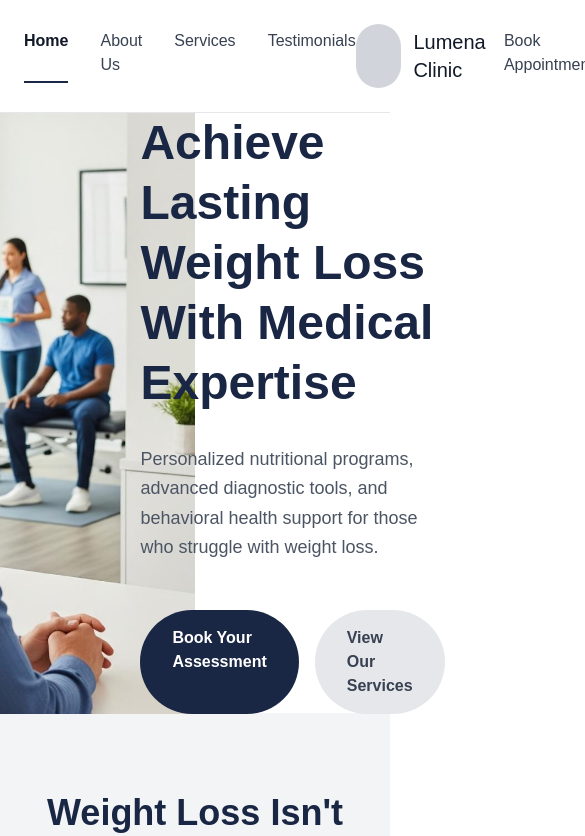
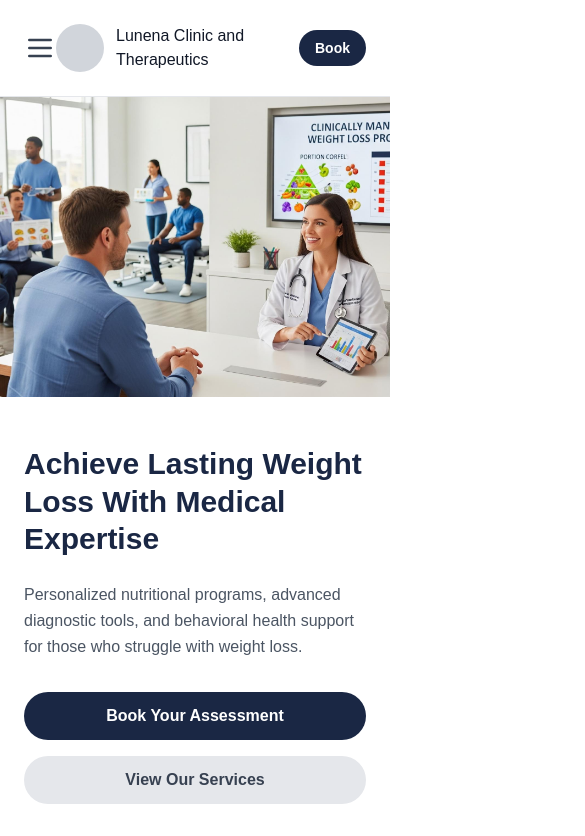
Before and after one commit to JulianApa123/weightLossCenter, a Next.js app: page / in a window 390 px wide. Shown: the top 836 px of the page, 585 px wide, since content can reach past the window. Built offline with nearby package versions, Linux system fonts and the light colour scheme.

Commit message:
Added mobile responsiveness to homepage.

```diff
--- a/app/about/page.tsx
+++ b/app/about/page.tsx
@@ -25,7 +25,7 @@ export default function AboutUs() {
             {/* Center Logo */}
             <Link href="/" className="flex items-center space-x-3">
               <div className="w-16 h-16 bg-gray-300 rounded-full"></div>
-              <span className="text-xl font-medium text-gray-900">Lumena Clinic</span>
+              <span className="text-xl font-medium text-gray-900">Lunena Clinic and Therapeutics</span>
             </Link>
 
             {/* Right Menu Items */}
@@ -41,7 +41,7 @@ export default function AboutUs() {
       <section className="bg-gradient-to-br from-blue-50 to-gray-50 py-20">
         <div className="container mx-auto px-6 text-center animate-fade-in">
           <h1 className="text-5xl font-bold text-[#1a2744] mb-6">
-            About Lumena Clinic
+            About Lunena Clinic and Therapeutics
           </h1>
           <p className="text-xl text-gray-600 max-w-3xl mx-auto">
             Expert medical weight loss care dedicated to your long-term success
@@ -362,7 +362,7 @@ export default function AboutUs() {
             <div>
               <div className="flex items-center space-x-3 mb-4">
                 <div className="w-12 h-12 bg-white rounded-full"></div>
-                <span className="text-xl font-semibold">Lumena Clinic</span>
+                <span className="text-xl font-semibold">Lunena Clinic and Therapeutics</span>
               </div>
               <p className="text-gray-300 text-sm leading-relaxed">
                 Expert medical weight loss solutions for lasting results. Transform your health with our personalized care.
@@ -423,7 +423,7 @@ export default function AboutUs() {
           <div className="border-t border-gray-600 pt-8">
             <div className="flex flex-col md:flex-row justify-between items-center gap-4">
               <p className="text-gray-400 text-sm">
-                © 2025 Lumena Clinic Inc. All rights reserved.
+                © 2025 Lunena Clinic and Therapeutics Inc. All rights reserved.
               </p>
               <div className="flex gap-6 text-gray-400 text-sm">
                 <a href="#" className="hover:text-white transition">Privacy Policy</a>
--- a/app/appointments/page.tsx
+++ b/app/appointments/page.tsx
@@ -50,7 +50,7 @@ export default function Appointments() {
             {/* Center Logo */}
             <Link href="/" className="flex items-center space-x-3">
               <div className="w-16 h-16 bg-gray-300 rounded-full"></div>
-              <span className="text-xl font-medium text-gray-900">Lumena Clinic</span>
+              <span className="text-xl font-medium text-gray-900">Lunena Clinic and Therapeutics</span>
             </Link>
 
             {/* Right Menu Items */}
@@ -346,7 +346,7 @@ export default function Appointments() {
                 allowFullScreen
                 loading="lazy"
                 referrerPolicy="no-referrer-when-downgrade"
-                title="Lumena Clinic Location"
+                title="Lunena Clinic and Therapeutics Location"
               ></iframe>
             </div>
             <div className="mt-6 flex gap-4 justify-center">
@@ -380,7 +380,7 @@ export default function Appointments() {
             <div>
               <div className="flex items-center space-x-3 mb-4">
                 <div className="w-12 h-12 bg-white rounded-full"></div>
-                <span className="text-xl font-semibold">Lumena Clinic</span>
+                <span className="text-xl font-semibold">Lunena Clinic and Therapeutics</span>
               </div>
               <p className="text-gray-300 text-sm leading-relaxed">
                 Expert medical weight loss solutions for lasting results. Transform your health with our personalized care.
@@ -441,7 +441,7 @@ export default function Appointments() {
           <div className="border-t border-gray-600 pt-8">
             <div className="flex flex-col md:flex-row justify-between items-center gap-4">
               <p className="text-gray-400 text-sm">
-                © 2025 Lumena Clinic Inc. All rights reserved.
+                © 2025 Lunena Clinic and Therapeutics Inc. All rights reserved.
               </p>
               <div className="flex gap-6 text-gray-400 text-sm">
                 <a href="#" className="hover:text-white transition">Privacy Policy</a>
--- a/app/page.tsx
+++ b/app/page.tsx
@@ -6,6 +6,7 @@ import Link from 'next/link';
 export default function Home() {
   const [currentSlide, setCurrentSlide] = useState(0);
   const [openFaq, setOpenFaq] = useState<number | null>(null);
+  const [mobileMenuOpen, setMobileMenuOpen] = useState(false);
   const totalSlides = 3;
 
   useEffect(() => {
@@ -48,11 +49,25 @@ export default function Home() {
   return (
     <div className="min-h-screen">
       {/* Header/Navigation */}
-      <header className="bg-white border-b border-gray-200">
+      <header className="bg-white border-b border-gray-200 sticky top-0 z-50">
         <nav className="container mx-auto px-6 py-6">
           <div className="flex items-center justify-between">
-            {/* Left Menu Items */}
-            <div className="flex space-x-8">
+            {/* Mobile Menu Button */}
+            <button
+              className="md:hidden text-gray-700 hover:text-gray-900"
+              onClick={() => setMobileMenuOpen(!mobileMenuOpen)}
+            >
+              <svg className="w-8 h-8" fill="none" stroke="currentColor" viewBox="0 0 24 24">
+                {mobileMenuOpen ? (
+                  <path strokeLinecap="round" strokeLinejoin="round" strokeWidth={2} d="M6 18L18 6M6 6l12 12" />
+                ) : (
+                  <path strokeLinecap="round" strokeLinejoin="round" strokeWidth={2} d="M4 6h16M4 12h16M4 18h16" />
+                )}
+              </svg>
+            </button>
+
+            {/* Desktop Left Menu Items */}
+            <div className="hidden md:flex space-x-8">
               <a href="#" className="text-gray-900 font-semibold border-b-2 border-[#1a2744] pb-1">Home</a>
               <Link href="/about" className="text-gray-700 hover:text-gray-900 pb-1 border-b-2 border-transparent hover:border-gray-300 transition">About Us</Link>
               <Link href="/services" className="text-gray-700 hover:text-gray-900 pb-1 border-b-2 border-transparent hover:border-gray-300 transition">Services</Link>
@@ -61,24 +76,41 @@ export default function Home() {
 
             {/* Center Logo */}
             <div className="flex items-center space-x-3">
-              <div className="w-16 h-16 bg-gray-300 rounded-full"></div>
-              <span className="text-xl font-medium text-gray-900">Lumena Clinic</span>
+              <div className="w-12 h-12 md:w-16 md:h-16 bg-gray-300 rounded-full flex-shrink-0"></div>
+              <span className="text-base md:text-xl font-medium text-gray-900">Lunena Clinic and Therapeutics</span>
             </div>
 
-            {/* Right Menu Items */}
-            <div className="flex space-x-8">
+            {/* Desktop Right Menu Items */}
+            <div className="hidden md:flex space-x-8">
               <Link href="/appointments" className="text-gray-700 hover:text-gray-900 pb-1 border-b-2 border-transparent hover:border-gray-300 transition">Book Appointment</Link>
               <a href="#" className="text-gray-700 hover:text-gray-900 pb-1 border-b-2 border-transparent hover:border-gray-300 transition">Patient Portal</a>
             </div>
+
+            {/* Mobile Book Appointment Button */}
+            <Link href="/appointments" className="md:hidden bg-[#1a2744] text-white px-4 py-2 rounded-full text-sm font-semibold whitespace-nowrap">
+              Book
+            </Link>
           </div>
+
+          {/* Mobile Menu */}
+          {mobileMenuOpen && (
+            <div className="md:hidden mt-4 pb-4 space-y-3 animate-fade-in">
+              <a href="#" className="block text-gray-900 font-semibold py-2 border-b border-gray-200">Home</a>
+              <Link href="/about" className="block text-gray-700 hover:text-gray-900 py-2 border-b border-gray-200">About Us</Link>
+              <Link href="/services" className="block text-gray-700 hover:text-gray-900 py-2 border-b border-gray-200">Services</Link>
+              <Link href="/testimonials" className="block text-gray-700 hover:text-gray-900 py-2 border-b border-gray-200">Testimonials</Link>
+              <Link href="/appointments" className="block text-gray-700 hover:text-gray-900 py-2 border-b border-gray-200">Book Appointment</Link>
+              <a href="#" className="block text-gray-700 hover:text-gray-900 py-2">Patient Portal</a>
+            </div>
+          )}
         </nav>
       </header>
 
       {/* Hero Section */}
       <section className="bg-white">
-        <div className="grid grid-cols-2 h-[600px]">
+        <div className="grid grid-cols-1 md:grid-cols-2 min-h-[400px] md:h-[600px]">
           {/* Left Side - Image */}
-          <div className="relative overflow-hidden">
+          <div className="relative overflow-hidden h-[300px] md:h-auto">
             <img
               src="/hero-image.jpg"
               alt="Weight Loss Consultation"
@@ -87,24 +119,24 @@ export default function Home() {
           </div>
 
           {/* Right Side - Content */}
-          <div className="flex items-center justify-center px-16">
+          <div className="flex items-center justify-center px-6 md:px-16 py-12 md:py-0">
             <div className="max-w-xl animate-fade-in">
-              <h1 className="text-5xl font-bold text-[#1a2744] mb-8 leading-tight">
+              <h1 className="text-3xl md:text-5xl font-bold text-[#1a2744] mb-6 md:mb-8 leading-tight">
                 Achieve Lasting Weight Loss With Medical Expertise
               </h1>
-              <p className="text-lg text-gray-600 mb-12 leading-relaxed">
+              <p className="text-base md:text-lg text-gray-600 mb-8 md:mb-12 leading-relaxed">
                 Personalized nutritional programs, advanced diagnostic tools, and behavioral health support for those who struggle with weight loss.
               </p>
-              <div className="flex gap-4">
+              <div className="flex flex-col sm:flex-row gap-4">
                 <Link
                   href="/appointments"
-                  className="bg-[#1a2744] text-white px-8 py-4 rounded-full hover:bg-[#2a3754] transition-all duration-300 transform hover:scale-105 hover:shadow-lg font-semibold"
+                  className="bg-[#1a2744] text-white px-6 md:px-8 py-3 md:py-4 rounded-full hover:bg-[#2a3754] transition-all duration-300 transform hover:scale-105 hover:shadow-lg font-semibold text-center"
                 >
                   Book Your Assessment
                 </Link>
                 <Link
                   href="/services"
-                  className="bg-gray-200 text-gray-700 px-8 py-4 rounded-full hover:bg-gray-300 transition-all duration-300 transform hover:scale-105 font-semibold"
+                  className="bg-gray-200 text-gray-700 px-6 md:px-8 py-3 md:py-4 rounded-full hover:bg-gray-300 transition-all duration-300 transform hover:scale-105 font-semibold text-center"
                 >
                   View Our Services
                 </Link>
@@ -129,7 +161,7 @@ export default function Home() {
           </div>
 
           {/* Three Columns */}
-          <div className="grid md:grid-cols-3 gap-12 max-w-6xl mx-auto stagger-children">
+          <div className="grid grid-cols-1 md:grid-cols-3 gap-8 md:gap-12 max-w-6xl mx-auto stagger-children">
             {/* Column 1 */}
             <div className="text-center">
               <h3 className="text-2xl font-semibold text-[#1a2744] mb-8">
@@ -392,7 +424,7 @@ export default function Home() {
           </h2>
 
           {/* Icons */}
-          <div className="grid grid-cols-3 gap-16 max-w-4xl mx-auto mb-16">
+          <div className="grid grid-cols-1 md:grid-cols-3 gap-8 md:gap-16 max-w-4xl mx-auto mb-16">
             <div className="flex justify-center">
               <div className="w-48 h-48 bg-gray-100 rounded-full flex items-center justify-center">
                 <span className="text-8xl">📞</span>
@@ -530,7 +562,7 @@ export default function Home() {
           </h2>
 
           {/* Map Container */}
-          <div className="grid md:grid-cols-2 gap-12 max-w-6xl mx-auto items-start">
+          <div className="grid grid-cols-1 md:grid-cols-2 gap-8 md:gap-12 max-w-6xl mx-auto items-start">
             {/* Left Side - Address and Buttons */}
             <div className="space-y-8">
               <div className="text-2xl text-gray-700">
@@ -569,7 +601,7 @@ export default function Home() {
                 allowFullScreen
                 loading="lazy"
                 referrerPolicy="no-referrer-when-downgrade"
-                title="Lumena Clinic Location"
+                title="Lunena Clinic and Therapeutics Location"
               ></iframe>
             </div>
           </div>
@@ -585,7 +617,7 @@ export default function Home() {
             <div>
               <div className="flex items-center space-x-3 mb-4">
                 <div className="w-12 h-12 bg-white rounded-full"></div>
-                <span className="text-xl font-semibold">Lumena Clinic</span>
+                <span className="text-xl font-semibold">Lunena Clinic and Therapeutics</span>
               </div>
               <p className="text-gray-300 text-sm leading-relaxed">
                 Expert medical weight loss solutions for lasting results. Transform your health with our personalized care.
@@ -646,7 +678,7 @@ export default function Home() {
           <div className="border-t border-gray-600 pt-8">
             <div className="flex flex-col md:flex-row justify-between items-center gap-4">
               <p className="text-gray-400 text-sm">
-                © 2025 Lumena Clinic Inc. All rights reserved.
+                © 2025 Lunena Clinic and Therapeutics Inc. All rights reserved.
               </p>
               <div className="flex gap-6 text-gray-400 text-sm">
                 <a href="#" className="hover:text-white transition">Privacy Policy</a>
--- a/app/services/page.tsx
+++ b/app/services/page.tsx
@@ -25,7 +25,7 @@ export default function Services() {
             {/* Center Logo */}
             <Link href="/" className="flex items-center space-x-3">
               <div className="w-16 h-16 bg-gray-300 rounded-full"></div>
-              <span className="text-xl font-medium text-gray-900">Lumena Clinic</span>
+              <span className="text-xl font-medium text-gray-900">Lunena Clinic and Therapeutics</span>
             </Link>
 
             {/* Right Menu Items */}
@@ -584,7 +584,7 @@ export default function Services() {
             <div>
               <div className="flex items-center space-x-3 mb-4">
                 <div className="w-12 h-12 bg-white rounded-full"></div>
-                <span className="text-xl font-semibold">Lumena Clinic</span>
+                <span className="text-xl font-semibold">Lunena Clinic and Therapeutics</span>
               </div>
               <p className="text-gray-300 text-sm leading-relaxed">
                 Expert medical weight loss solutions for lasting results. Transform your health with our personalized care.
@@ -645,7 +645,7 @@ export default function Services() {
           <div className="border-t border-gray-600 pt-8">
             <div className="flex flex-col md:flex-row justify-between items-center gap-4">
               <p className="text-gray-400 text-sm">
-                © 2025 Lumena Clinic Inc. All rights reserved.
+                © 2025 Lunena Clinic and Therapeutics Inc. All rights reserved.
               </p>
               <div className="flex gap-6 text-gray-400 text-sm">
                 <a href="#" className="hover:text-white transition">Privacy Policy</a>
--- a/app/testimonials/page.tsx
+++ b/app/testimonials/page.tsx
@@ -25,7 +25,7 @@ export default function Testimonials() {
             {/* Center Logo */}
             <Link href="/" className="flex items-center space-x-3">
               <div className="w-16 h-16 bg-gray-300 rounded-full"></div>
-              <span className="text-xl font-medium text-gray-900">Lumena Clinic</span>
+              <span className="text-xl font-medium text-gray-900">Lunena Clinic and Therapeutics</span>
             </Link>
 
             {/* Right Menu Items */}
@@ -266,7 +266,7 @@ export default function Testimonials() {
             <div>
               <div className="flex items-center space-x-3 mb-4">
                 <div className="w-12 h-12 bg-white rounded-full"></div>
-                <span className="text-xl font-semibold">Lumena Clinic</span>
+                <span className="text-xl font-semibold">Lunena Clinic and Therapeutics</span>
               </div>
               <p className="text-gray-300 text-sm leading-relaxed">
                 Expert medical weight loss solutions for lasting results. Transform your health with our personalized care.
@@ -327,7 +327,7 @@ export default function Testimonials() {
           <div className="border-t border-gray-600 pt-8">
             <div className="flex flex-col md:flex-row justify-between items-center gap-4">
               <p className="text-gray-400 text-sm">
-                © 2025 Lumena Clinic Inc. All rights reserved.
+                © 2025 Lunena Clinic and Therapeutics Inc. All rights reserved.
               </p>
               <div className="flex gap-6 text-gray-400 text-sm">
                 <a href="#" className="hover:text-white transition">Privacy Policy</a>
```
